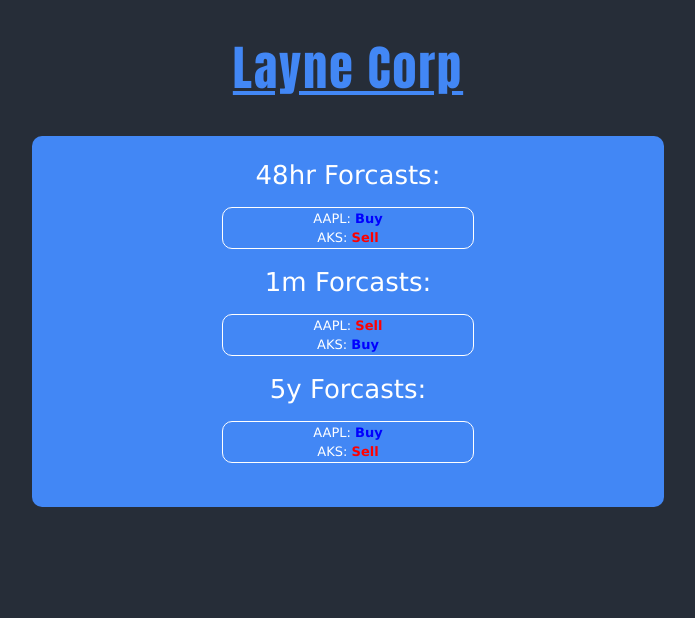
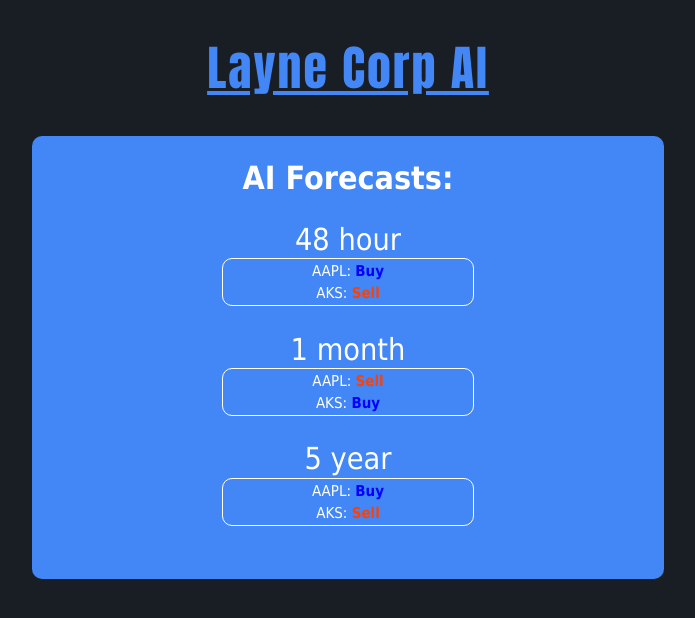
Before and after one commit to DavidLayneOfficial/DavidLayneOfficial.github.io, a plain HTML site: page index.html in a window 1280 px wide. Shown: the whole page, without its empty margins (292-987 px from the left). Drawn offline with Linux system fonts and the light colour scheme.

Commit message:
Update index.html

```diff
--- a/index.html
+++ b/index.html
@@ -3,7 +3,7 @@
     <head>
        <style>
           html{
-            background-color: #262d38;
+            background-color: #191d24;
             margin:0;
             padding:0;
           }
@@ -13,16 +13,11 @@
             background-color: #4287f5;
             color:white;
             text-align:center;
-            font-family: Verdana;
-            font-size: small;
+            font-family: tahoma;
             margin: 0 auto;
-            padding-top: .5%;
-            padding-bottom: 3.5%;
+            padding-top: 1px;
+            padding-bottom: 2.5%;
             border-radius: 10px;
-          }
-          .body_title{
-            font-weight: 300;
-            font-size: 200%;
           }
           .site_title{
             text-align: center;
@@ -32,17 +27,25 @@
             color:#4287f5;
             letter-spacing: 2px;
           }
+          .table_title{
+            font-weight: 300;
+            font-size:1.9rem;
+            margin-top: 4%;
+          }
           table{
             border: 1px solid white;
             border-radius: 10px;
             width: 40%;
             margin: 0 auto;
+            margin-bottom: 3.5%;
+            font-size: 15px;
+            margin-top: -3%;
           }
          .buy{
             color: blue;
           }
           .sell{
-            color:red;
+            color:#ff4000;
           }
           .buy, .sell{
             font-weight:bold;
@@ -51,11 +54,13 @@
       </head>
     <body>
 
-      <h1 class="site_title"><u>Layne Corp</u></h1>
+      <h1 class="site_title"><u>Layne Corp AI</u></h1>
 
       <div class="body">
 
-        <h1 class="body_title">48hr Forcasts:</h1>
+        <h1 class="main_section_title">AI Forecasts:</h1>
+
+        <h1 class="table_title">48 hour</h1>
 
         <table>
 
@@ -73,7 +78,7 @@
 
         </table>
 
-        <h1 class="body_title">1m Forcasts:</h1>
+        <h1 class="table_title">1 month</h1>
 
         <table>
           <tr>
@@ -88,7 +93,7 @@
           </tr>
         </table>
 
-        <h1 class="body_title">5y Forcasts:</h1>
+        <h1 class="table_title">5 year</h1>
 
         <table>
           <tr>
```
